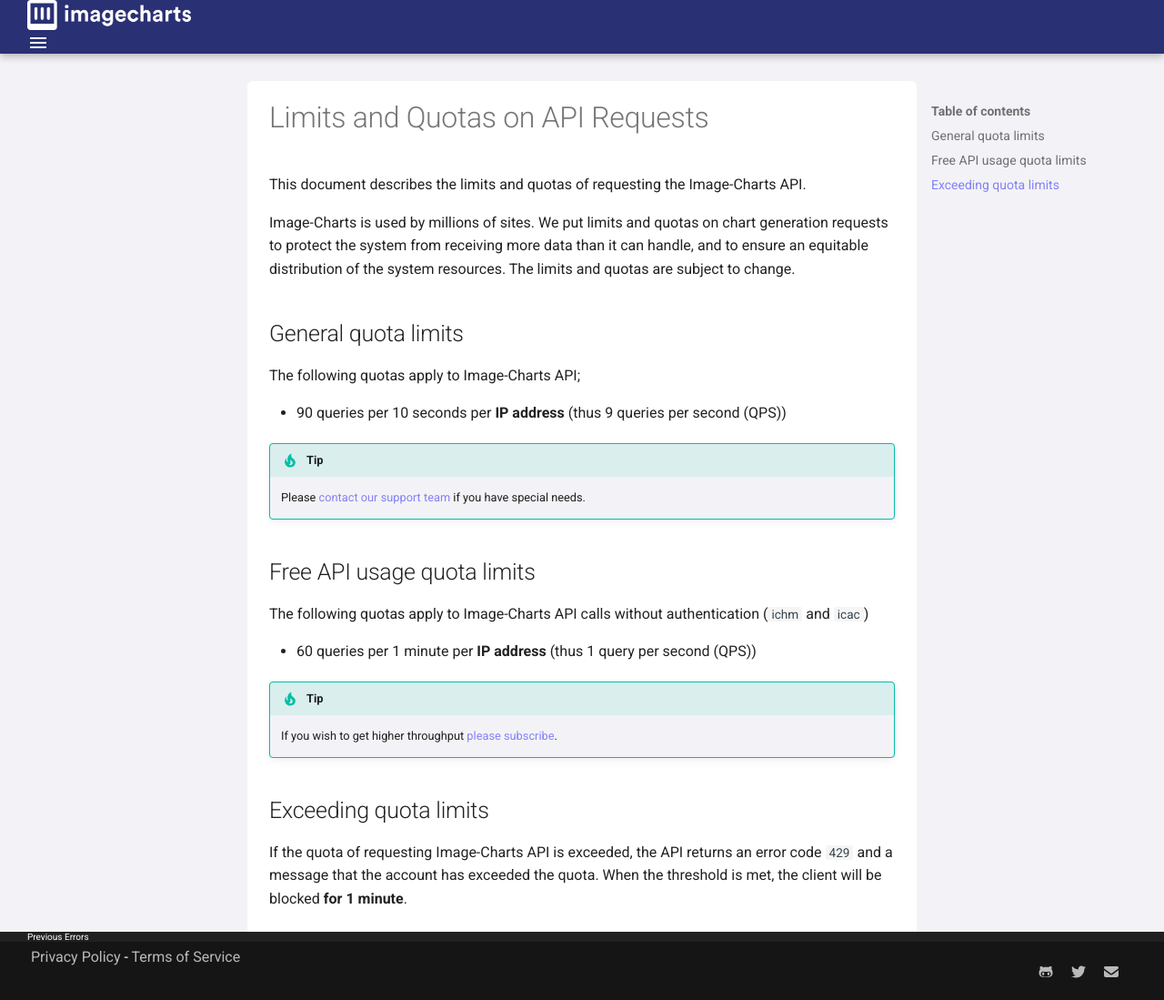
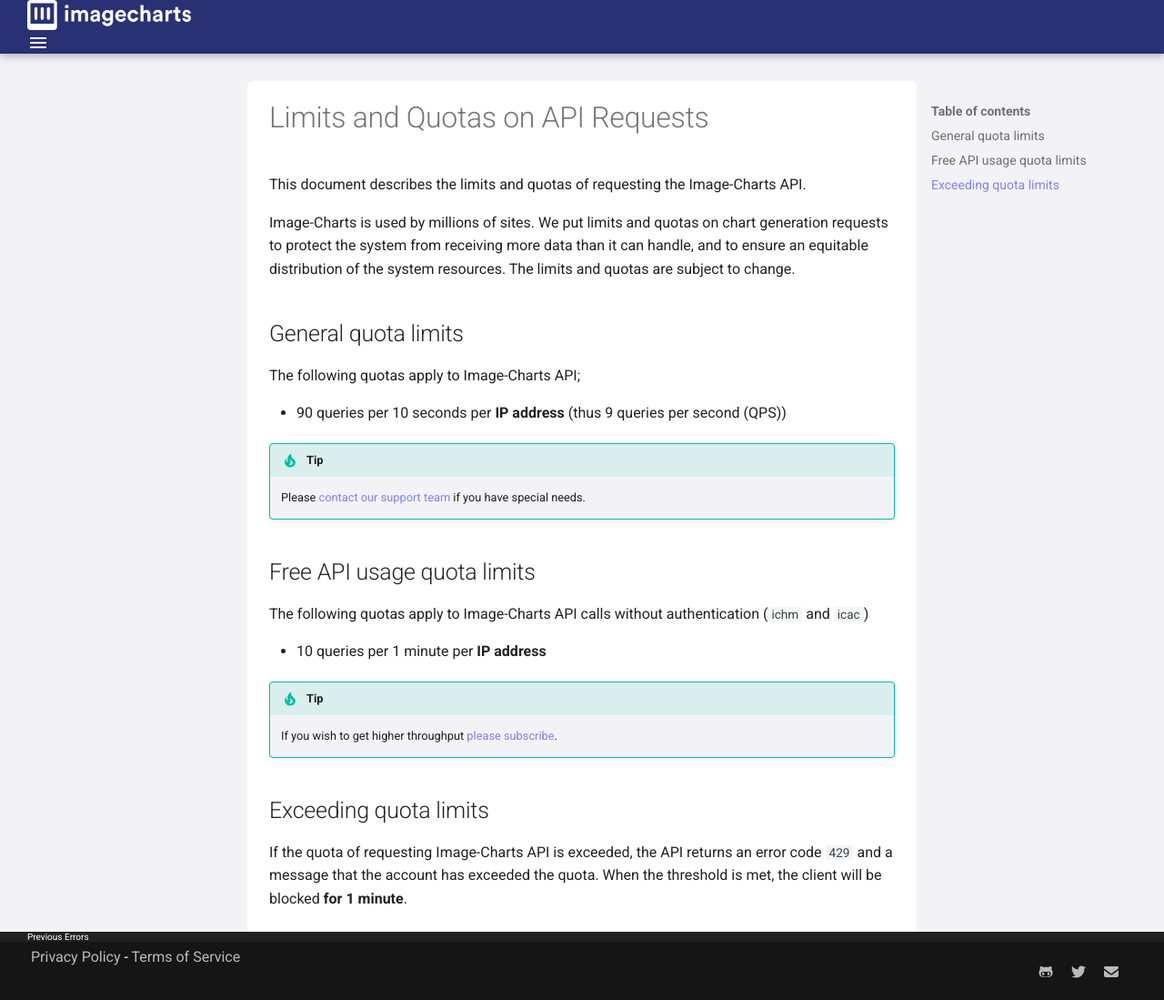
Before and after one commit to image-charts/documentation, an MkDocs documentation site: the page built from docs/limits-and-quotas.md, in a window 1280 px wide and 1099 px high. Shown: the whole window at 91% size. Built offline with MkDocs 1.6.1 and Material for MkDocs 9.7.7, drawn with Linux system fonts in a browser that asks for light colours.

Commit message:
Update free API usage quota limits for IP address
Due to abuse, downgrading the queries per minutes

```diff
--- a/docs/limits-and-quotas.md
+++ b/docs/limits-and-quotas.md
@@ -22,7 +22,7 @@
 
 The following quotas apply to Image-Charts API calls without authentication (`ichm` and `icac`)
 
-- 60 queries per 1 minute per **IP address** (thus 1 query per second (QPS))
+- 10 queries per 1 minute per **IP address**
 
 !!! tip
     If you wish to get higher throughput [please subscribe](https://www.image-charts.com/pricing).
```
